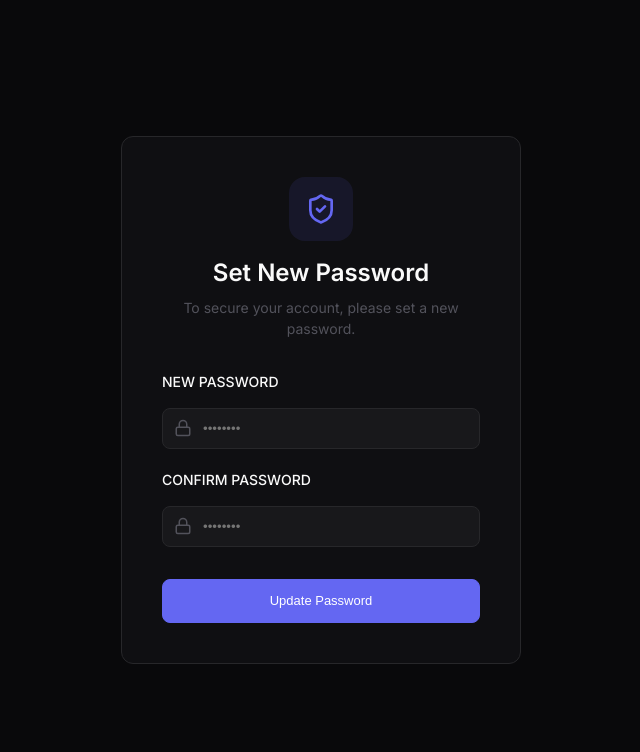
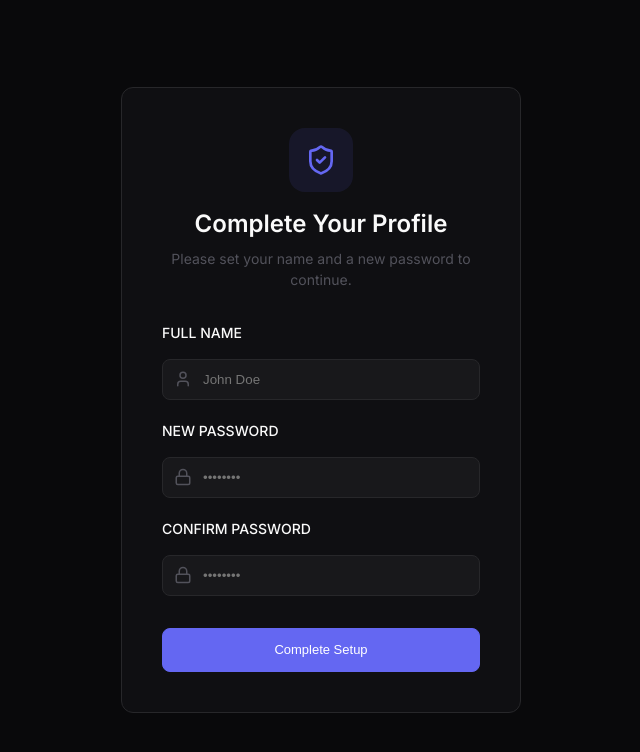
Before and after one commit to iJohnny95/CRM, a React (Vite) app in the folder crm/: page /change-password in a window 1280 px wide. Shown: the top 752 px of the page, without its empty margins (319-959 px from the left). Built offline with nearby package versions, Linux system fonts and the light colour scheme; no server answers.

Commit message:
Refine onboarding: add full_name and support for automated flag

```diff
--- a/crm/src/pages/auth/ChangePassword.jsx
+++ b/crm/src/pages/auth/ChangePassword.jsx
@@ -1,9 +1,10 @@
 import { useState } from 'react'
 import { useNavigate } from 'react-router-dom'
 import { supabase } from '../../lib/supabase'
-import { Lock, ShieldCheck, AlertCircle, Loader2 } from 'lucide-react'
+import { Lock, ShieldCheck, AlertCircle, Loader2, User } from 'lucide-react'
 
 function ChangePassword() {
+  const [fullName, setFullName] = useState('')
   const [password, setPassword] = useState('')
   const [confirmPassword, setConfirmPassword] = useState('')
   const [loading, setLoading] = useState(false)
@@ -12,6 +13,11 @@ function ChangePassword() {
 
   const handleChangePassword = async (e) => {
     e.preventDefault()
+
+    if (!fullName.trim()) {
+      setError('Please enter your full name')
+      return
+    }
 
     if (password !== confirmPassword) {
       setError('Passwords do not match')
@@ -27,21 +33,16 @@ function ChangePassword() {
     setError(null)
 
     try {
-            // 1. Update the password
+      // Update password and metadata (full_name and clearing the flag)
       const { error: updateError } = await supabase.auth.updateUser({
-                password: password
+        password: password,
+        data: {
+          full_name: fullName,
+          needs_password_change: false
+        }
       })
 
       if (updateError) throw updateError
-
-            // 2. Clear the metadata flag
-            // Note: In some Supabase setups, you might want to update a profile record instead
-            // but here we use user_metadata as planned.
-            const { error: metaError } = await supabase.auth.updateUser({
-                data: { needs_password_change: false }
-            })
-
-            if (metaError) throw metaError
 
       // Success! Redirect to dashboard
       navigate('/')
@@ -59,8 +60,8 @@ function ChangePassword() {
           <div className="auth-logo">
             <ShieldCheck size={32} />
           </div>
-                    <h1>Set New Password</h1>
-                    <p>To secure your account, please set a new password.</p>
+          <h1>Complete Your Profile</h1>
+          <p>Please set your name and a new password to continue.</p>
         </div>
 
         {error && (
@@ -71,6 +72,20 @@ function ChangePassword() {
         )}
 
         <form onSubmit={handleChangePassword} className="auth-form">
+          <div className="form-group">
+            <label>Full Name</label>
+            <div className="input-with-icon">
+              <User size={18} />
+              <input
+                type="text"
+                placeholder="John Doe"
+                value={fullName}
+                onChange={(e) => setFullName(e.target.value)}
+                required
+              />
+            </div>
+          </div>
+
           <div className="form-group">
             <label>New Password</label>
             <div className="input-with-icon">
@@ -100,7 +115,7 @@ function ChangePassword() {
           </div>
 
           <button type="submit" className="btn btn-primary auth-btn" disabled={loading}>
-                        {loading ? <Loader2 className="animate-spin" size={20} /> : 'Update Password'}
+            {loading ? <Loader2 className="animate-spin" size={20} /> : 'Complete Setup'}
           </button>
         </form>
       </div>
```
Lines whose indentation alone changed are shown as unchanged.
